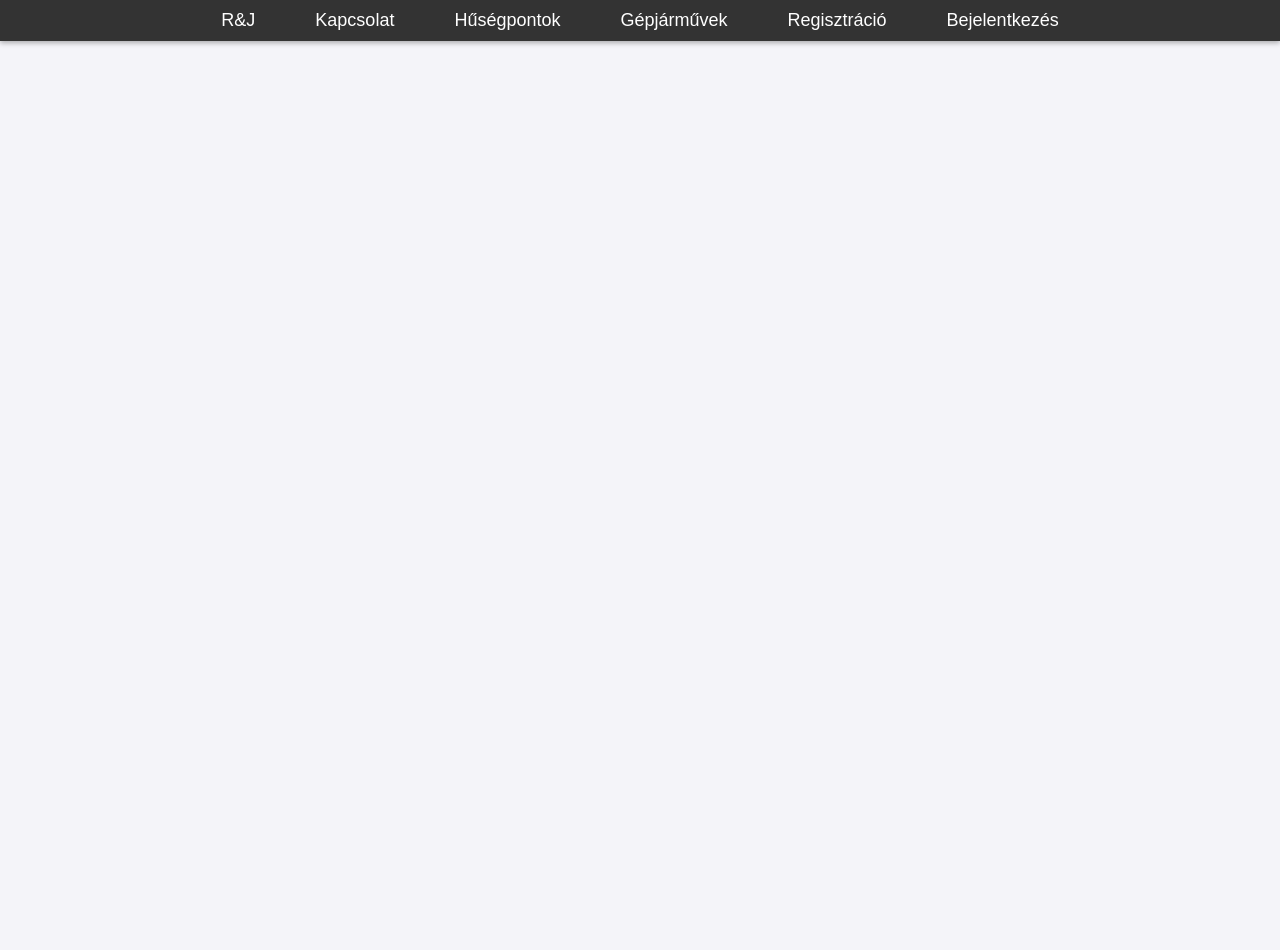
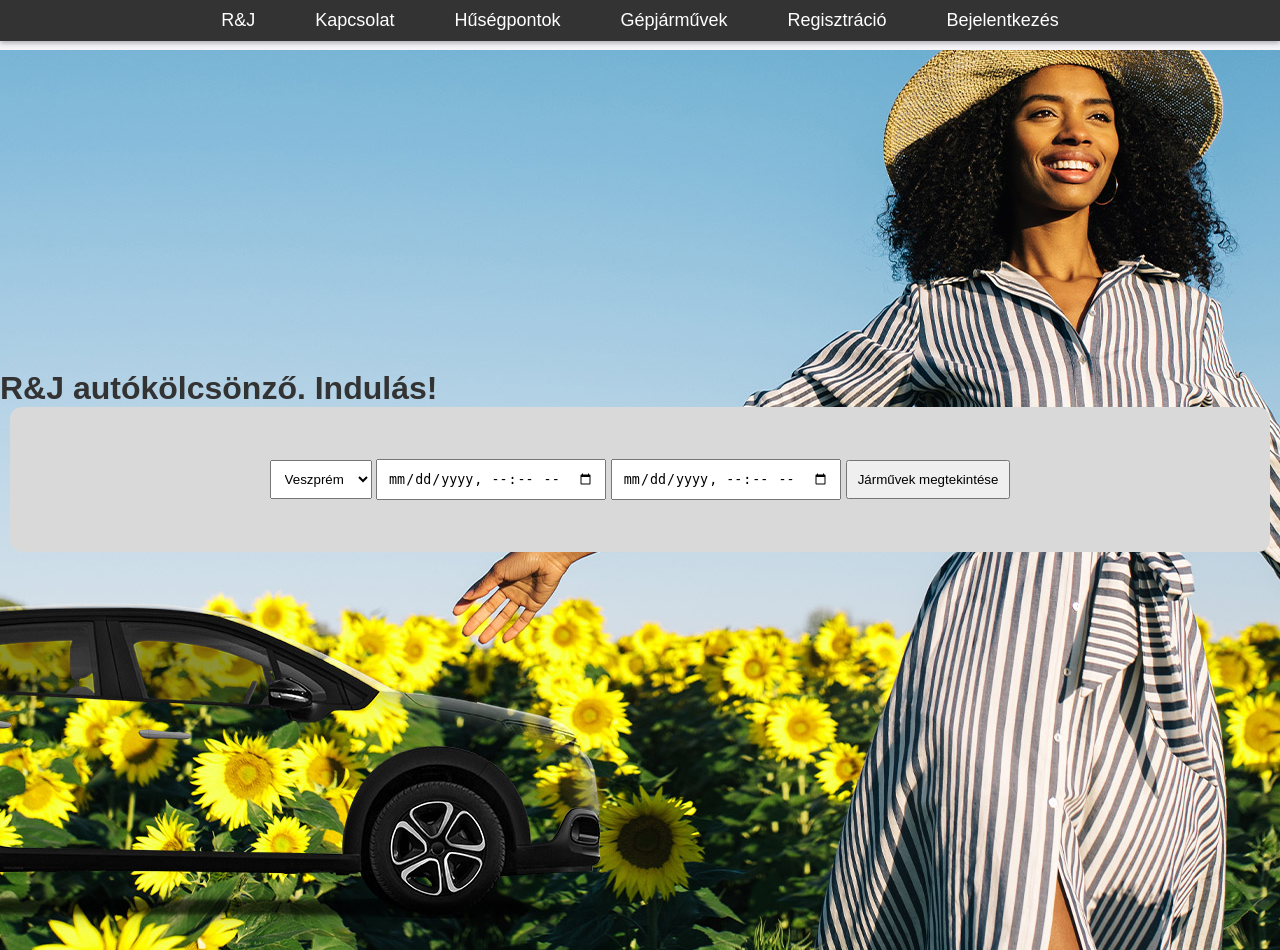
Before and after one commit to 13c-jurcso/R-J_autoberles, a PHP site: page / in a window 1280 px wide. Before the commit the page ends 46 px from the top, so only its background shows below. Run offline with PHP 8.4, Linux system fonts and the light colour scheme.

Commit message:
index frissites

```diff
--- /dev/null
+++ b/index.css
@@ -0,0 +1,30 @@
+#torzs{
+    padding-top: 25%;
+    background-image:url(torzs.jpg);
+    min-height: 900px;
+    background-repeat: no-repeat;
+    background-position-x: center;
+    margin-top: -10px;
+}
+#kezdo_input{
+    padding: 50px;
+    background-color: rgb(217, 217, 217) ;
+    border: 2px solid rgb(217, 217, 217);
+    border-radius: 12px;
+    margin-left: 10px;
+    margin-right:  10px;
+    text-align: center;
+
+}
+#hely{
+    padding: 10px
+}
+#atvetel{
+    padding: 10px
+}
+#leadas{
+    padding: 10px;
+}
+#submit_jarmuvek{
+    padding: 10px;
+}
--- a/index.php
+++ b/index.php
@@ -5,6 +5,7 @@
     <meta name="viewport" content="width=device-width, initial-scale=1.0">
     <title>R&J</title>
     <link rel="stylesheet" href="style.css">
+    <link rel="stylesheet" href="index.css">
 </head>
 <body>
 <header>
@@ -24,13 +25,34 @@
         </ul>
     </nav>
 </header>
-
+<form>
+        <div id="torzs">
+          <h1>R&J autókölcsönző. Indulás!</h1>
+          <div id="kezdo_input">
+          <select name="hely" id="hely">
+            <option value="hely">Veszprém</option>
+            <option value="hely">Budapest</option>
+            <option value="hely">Debrecen</option>
+          </select>
+          <input type="datetime-local" name="atvetel" id="atvetel">
+          <input type="datetime-local" name="leadas" id="leadas">
+          <input type="submit" id="submit_jarmuvek" value="Járművek megtekintése">
+          </div>
+        </div>
+      </form>
 
 
 <script>
     document.querySelector(".menu-toggle").addEventListener("click", function () {
         document.querySelector("header").classList.toggle("menu-opened");
     });
+    const ido = new Date();
+        let felvetel = Date.parse(document.getElementById("felvetel").value);
+        let felvetel_ido = new Date(felvetel);
+        if (felvetel < ido.getTime() || isNaN(felvetel)) return alert("A felvételi idő nem lehet korábban a jelenlegi időnél!");
+        let leadas = Date.parse(document.getElementById("leadas").value);
+        let leadas_ido = new Date(leadas);
+        if (leadas < felvetel || isNaN(leadas)) return alert("A leadási idő nem lehet hamarabb, mint a felvételi idő!");
 </script>
 
 </body>
```
